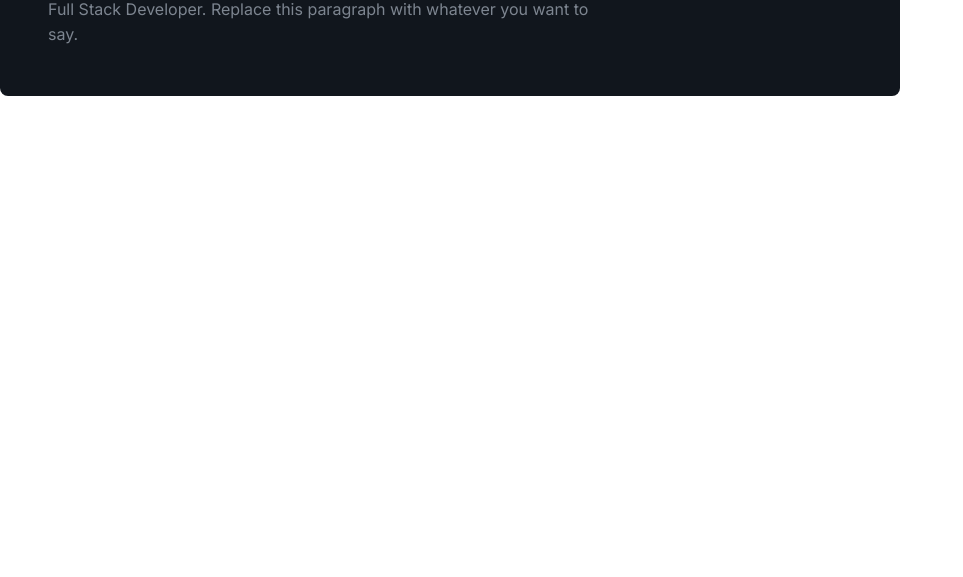
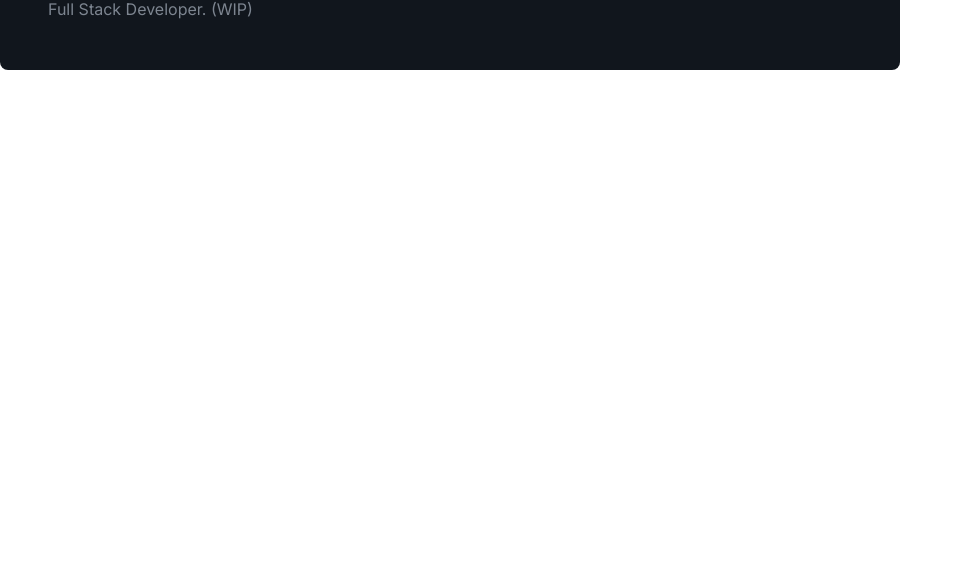
Before and after one commit to hortma/hortma, a website: page src/hero.html in a window 1280 px wide. Shown: the part 223-800 px from the top of the page, without its empty margins (0-963 px from the left). Drawn offline with Linux system fonts and the light colour scheme.

Commit message:
build: Testing how everything works

```diff
--- a/src/hero.html
+++ b/src/hero.html
@@ -14,7 +14,7 @@
   <div id="card">
     <div class="label">— 01 / Hello</div>
     <h1>Arthur Hortmann de Campos Bueno</h1>
-    <p>Full Stack Developer. Replace this paragraph with whatever you want to say.</p>
+    <p>Full Stack Developer. (WIP)</p>
   </div>
 </body>
 
```
Also changed, not shown: README.md.
